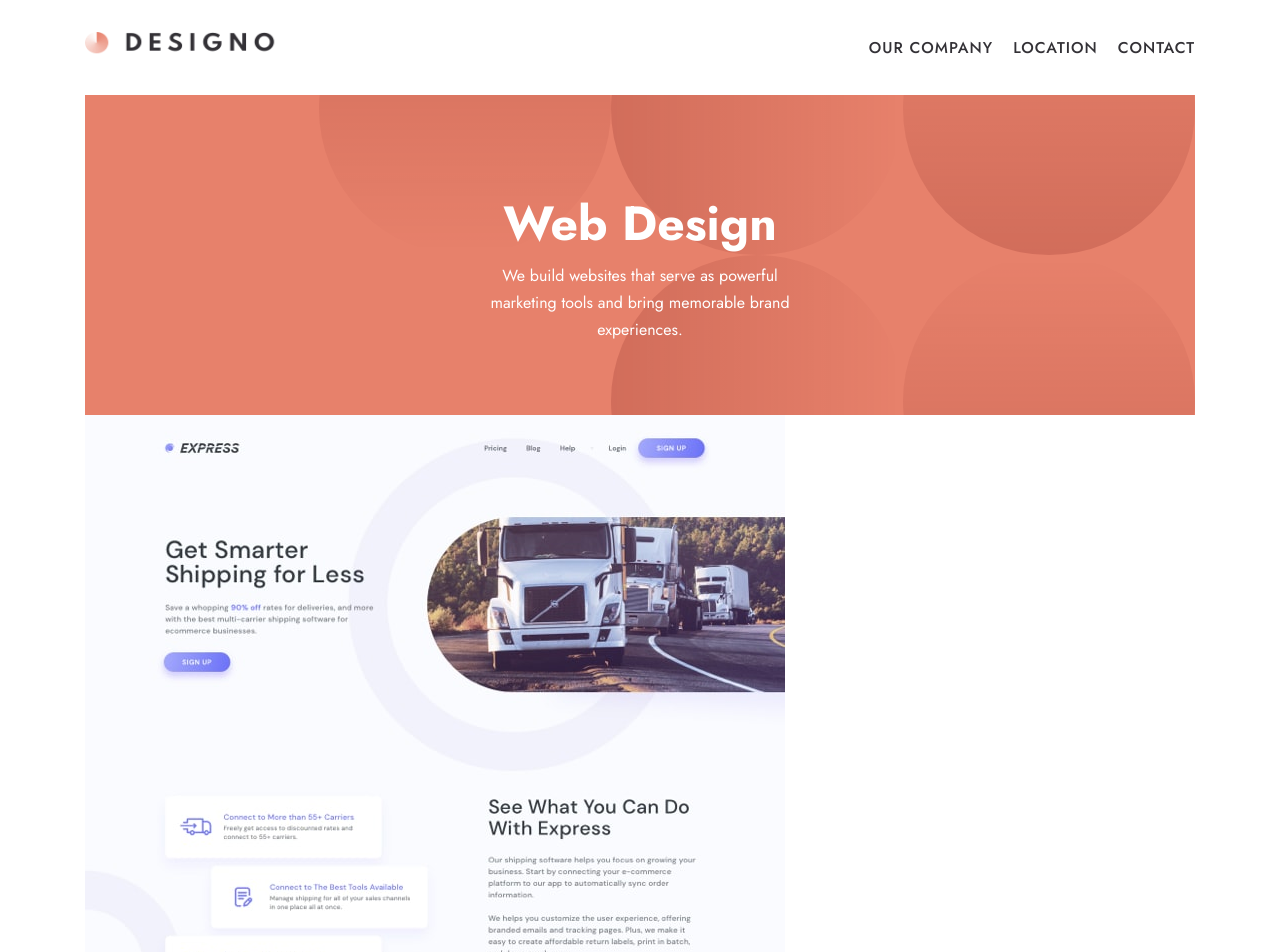
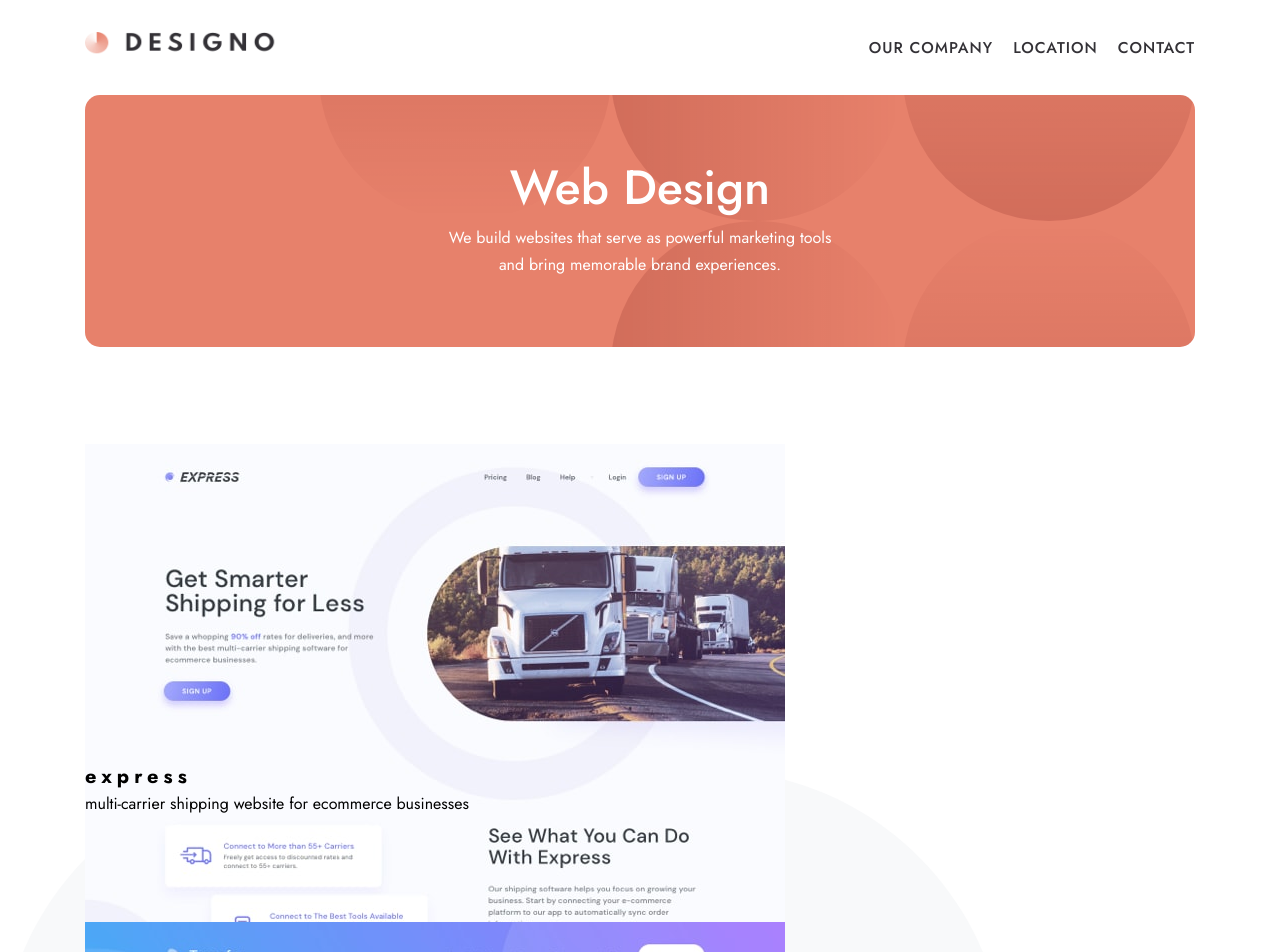
Before and after one commit to papilo-cloud/designo, a React (Vite) app: page /web in a window 1280 px wide. Shown: the top 952 px of the page. Built offline with nearby package versions, Linux system fonts and the light colour scheme.

Commit message:
web design component

```diff
--- a/src/components/design/design.css
+++ b/src/components/design/design.css
@@ -2,6 +2,7 @@
     position: relative;
     width: 100%;
     margin: 0;
+    padding: 0;
 }
 .design .intro{
     width: 100%;
@@ -13,6 +14,10 @@
     background-repeat: no-repeat;
     background-position: 100%;
 }
+.design .intro h1{
+    font-weight: 500;
+}
+
 .web .intro{
     background-image: url('../../assets/web-design/desktop/bg-pattern-intro-web.svg');
 }
@@ -23,15 +28,44 @@
     background-image: url('../../assets/graphic-design/desktop/bg-pattern-intro-graphic.svg');
 }
 .intro .text{
+    display: flex;
+    flex-direction: column;
     position: relative;
-    width: 327px;
+    max-width: 327px;
     height: 110px;
     text-align: center;
     color: #fff;
+    justify-content: space-between;
 }
-.intro .text h1{
-    margin-bottom: 14px;
+.intro .text p{
+    line-height: 20px;
 }
+/*
+######################################################
+######################################################
+ */
+ .design .content{
+    position: relative;
+    width: 100%;
+    margin: 0;
+    padding: 0;
+    margin-top: 97px;
+ }
+ .content .card{
+    position: relative;
+    width: 100%;
+    height: 478px;
+ }
+  .card .img{
+    position: relative;
+    width: 100%;
+    height: 320px;
+  }
+
+ /*
+ ############################################################
+ #######################################################
+  */
 .flexex{
     position: relative;
     width: 100%;
@@ -85,8 +119,25 @@
 }
 
 @media screen and (min-width: 48em) {
+    .design{
+        padding: 0 1.5em;
+    }
+    .flexex{
+        padding: 0;
+    }
     .flexex .flex .designs{
         height: 200px;
+    }
+    .design .intro{
+        height: 252px;
+        border-radius: 15px;
+    }
+    .intro .text{
+        max-width: 391px;
+        height: 114px;
+    }
+    .intro .text p{
+        line-height: unset;
     }
     .flexex .flex .web{
         background-image: url('../../assets/home/tablet/image-web-design.jpg');
@@ -99,9 +150,13 @@
     }
 }
 @media screen and (min-width: 51.2em) {
+    .design{
+        padding: 0;
+    }
+}
 
-}
 @media screen and (min-width:75em) {
+
     .flexex{
         width: 100%;
         height: 320px;
--- a/src/components/footer/footer.css
+++ b/src/components/footer/footer.css
@@ -93,7 +93,7 @@
     align-items: center;
 }
 .list nav ul li a{
-    font-size: 1.5em;
+    font-size: 1.1em;
     font-weight: 400;
     letter-spacing: 2px;
     line-height: 25px;
@@ -205,7 +205,7 @@
         justify-content: end;
     }
     .list nav ul li a{
-        font-size: 1em;
+        font-size: 0.975em;
     }
     .details{
         flex-direction: row;
```
Also changed, not shown: src/components/navbar/navbar.css (line endings or trailing spaces).
